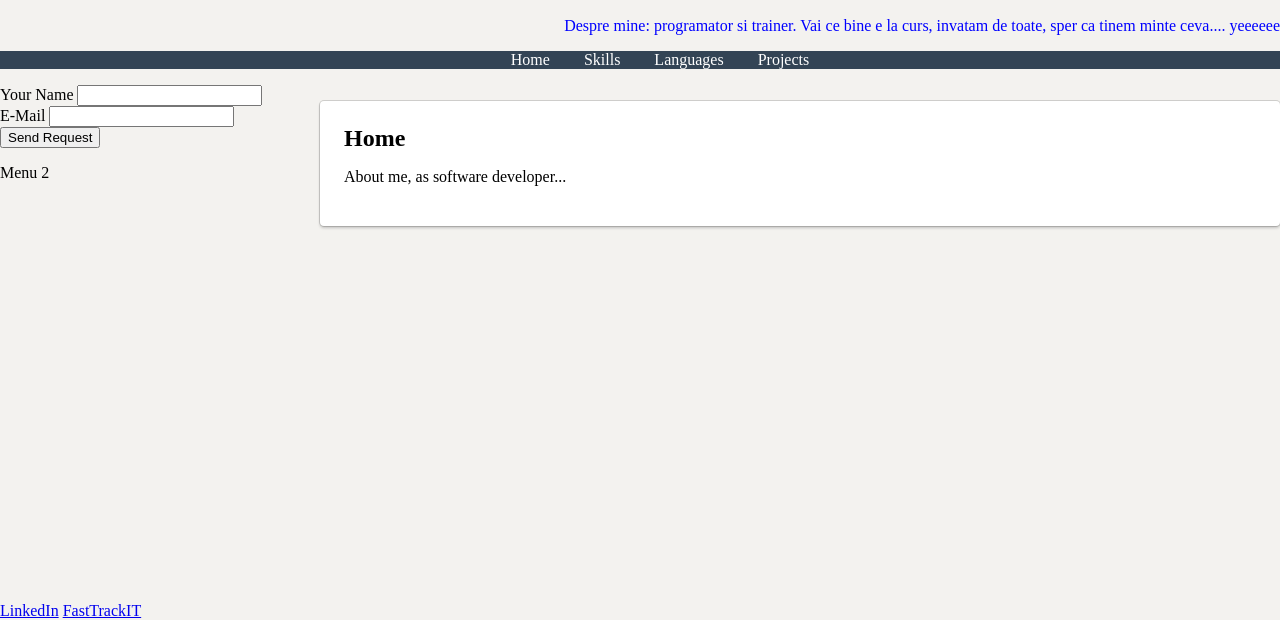
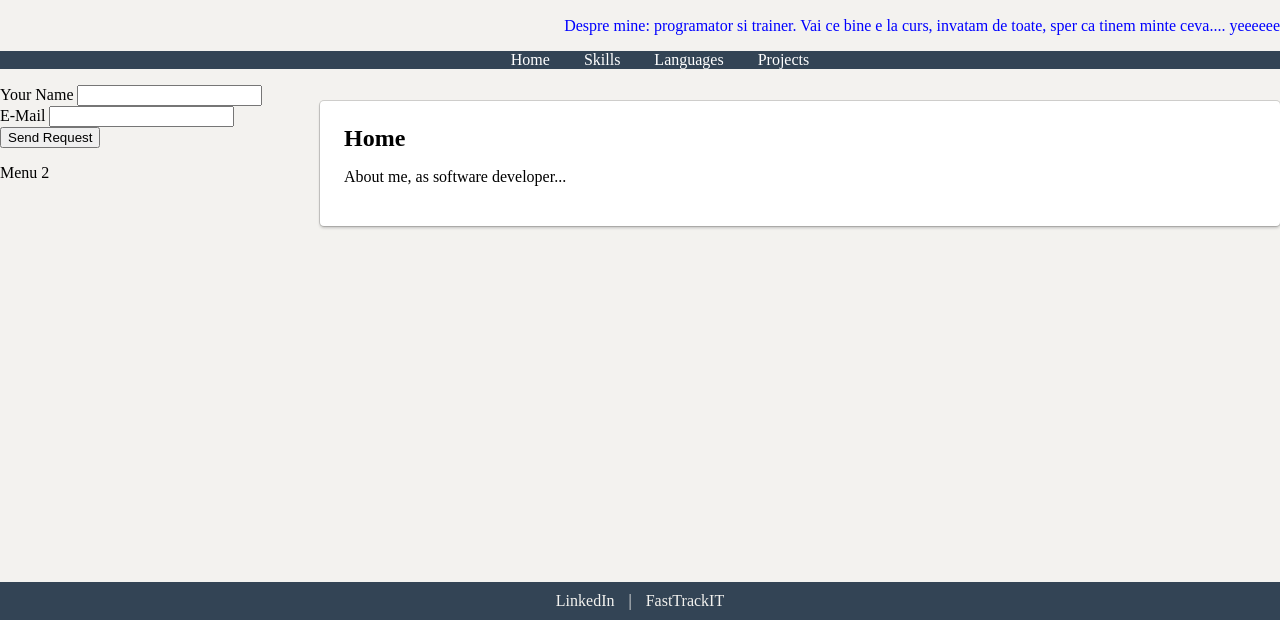
Before and after one commit to nmatei/nmatei2.github.io, a plain HTML site: page index.html in a window 1280 px wide. Shown: the part 180-800 px from the top of the page. Drawn offline with Linux system fonts and the light colour scheme.

Commit message:
improve footer design

```diff
--- a/index.html
+++ b/index.html
@@ -81,7 +81,7 @@
         </div>
     </section>
     <footer>
-        <a href="https://www.linkedin.com/in/nicolaematei/" target="_blank">LinkedIn</a>
+        <a href="https://www.linkedin.com/in/nicolaematei/" target="_blank">LinkedIn</a> |
         <a href="https://fasttrackit.org/" target="_blank">FastTrackIT</a>
     </footer>
 
--- a/style.css
+++ b/style.css
@@ -49,6 +49,18 @@ header {
     flex: 3;
 }
 
+footer {
+    text-align: center;
+    background-color: #334455;
+    color: #f3f2ef;
+    padding: 10px;
+}
+footer a {
+    color: #f3f2ef;
+    padding: 0 10px;
+    text-decoration: none;
+}
+
 #motto {
     text-align: right;
     color: red;
```
